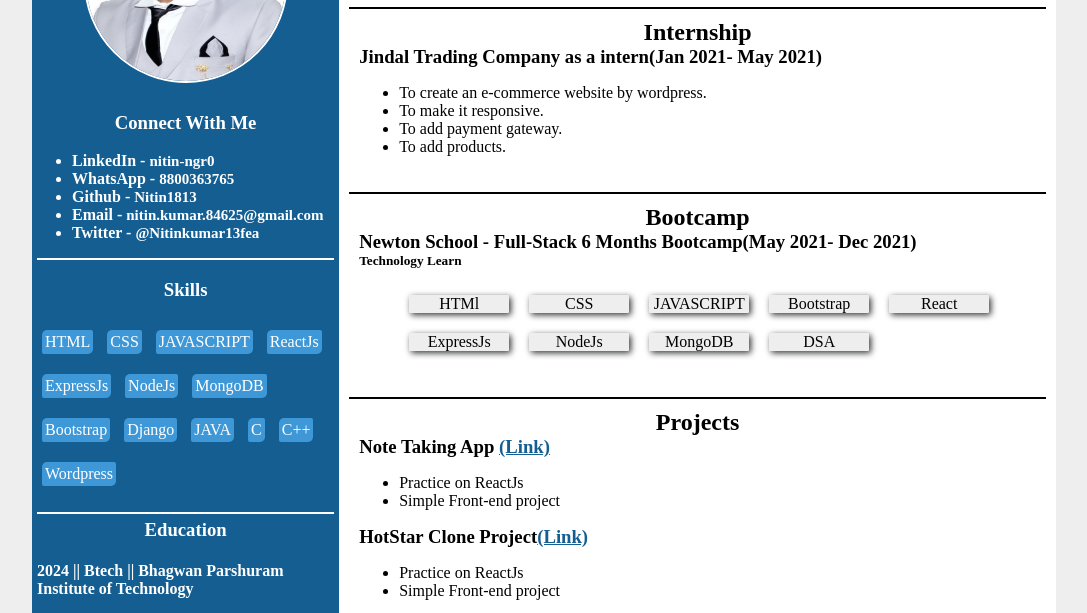
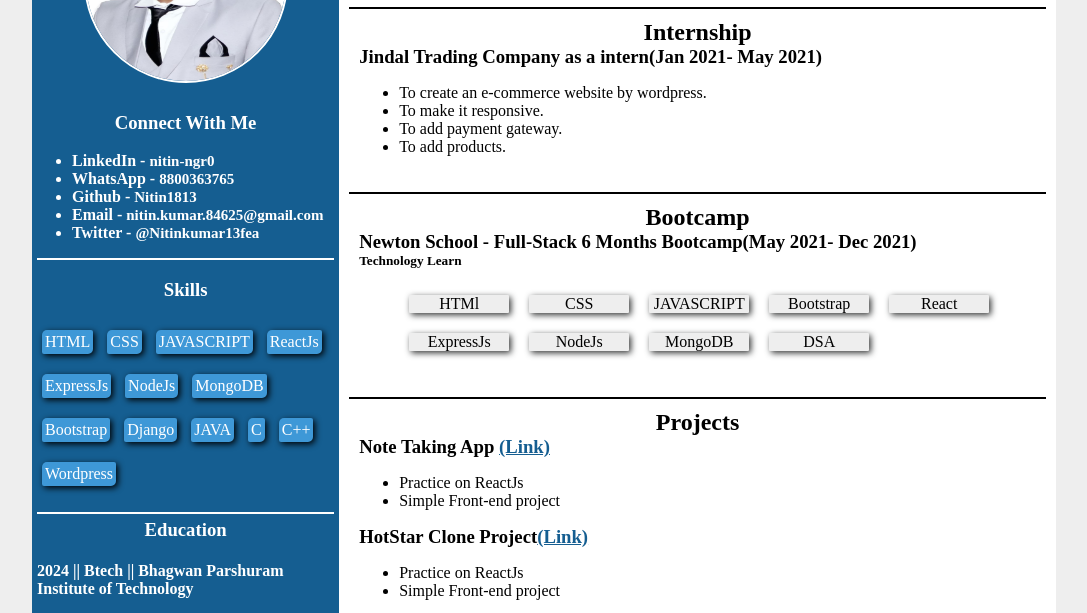
Before and after one commit to Nitin1813/Portfolio, a plain HTML site: page index.html in a window 1280 px wide. Shown: the part 131-744 px from the top of the page, without its empty margins (96-1183 px from the left). Drawn offline with Linux system fonts and the light colour scheme.

Commit message:
Added box-shadow

```diff
--- a/portstyle.css
+++ b/portstyle.css
@@ -99,6 +99,7 @@ label{
 .work ul li, #skills ul li{
     display: inline-block;
     background-color: #3e98d7;
+    box-shadow: 2px 2px 6px black;
     border-radius: 5px 2px;
     margin: 10px 5px;
     padding: 3px;
```
